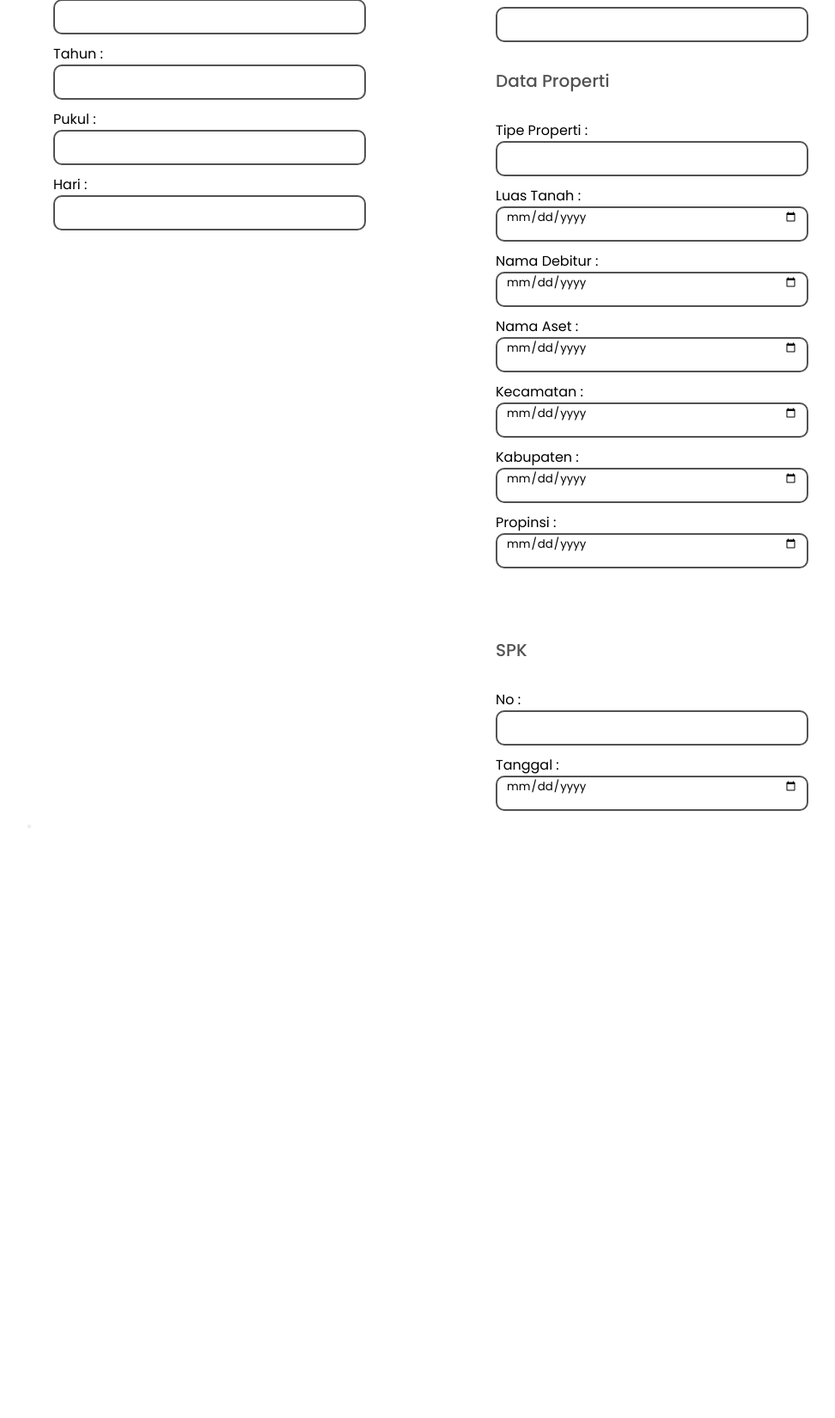
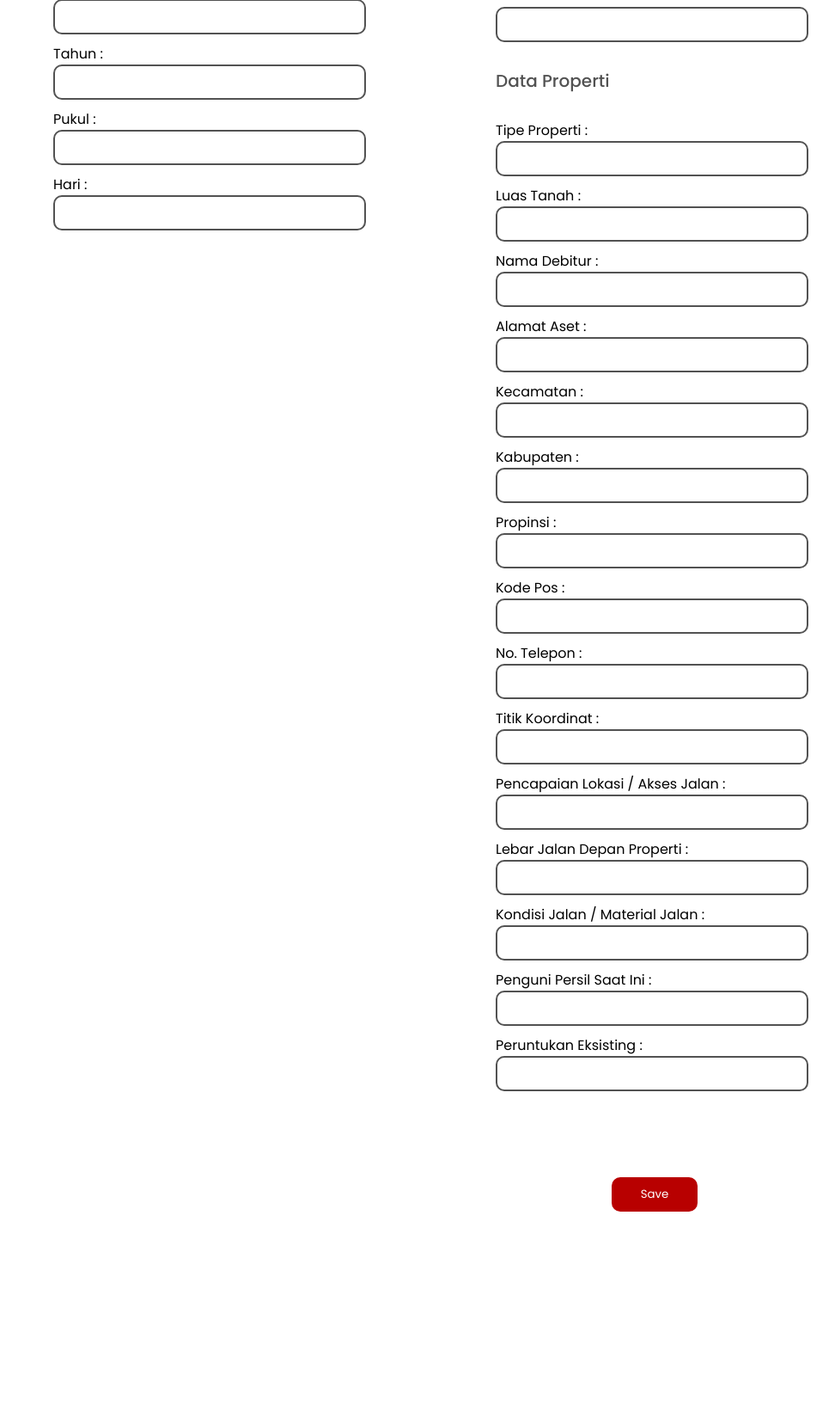
Before and after one commit to ren3am/kjpp-system, a Django app: page /kertaskerja in a window 1280 px wide. Shown: the part 1058-2707 px from the top of the page at 86% size, without its empty margins (218-1190 px from the left). Run offline with Django 5.2, Linux system fonts and the light colour scheme.

Commit message:
updated form

```diff
--- a/projectkjpp/mysite/kjpp/admin.py
+++ b/projectkjpp/mysite/kjpp/admin.py
@@ -2,14 +2,14 @@ from django.contrib import admin
 
 # import dari .models
 
-from .models import Pemberi_tugas
+from .models import pemberi_tugas
 from .models import akun
 from .models import form_isian
 from .models import objekProperti
 
 # Register your models here.
 
-admin.site.register(Pemberi_tugas)
+admin.site.register(pemberi_tugas)
 admin.site.register(akun)
 admin.site.register(form_isian)
 admin.site.register(objekProperti)
--- a/projectkjpp/mysite/kjpp/static/kjpp/kertaskerja.css
+++ b/projectkjpp/mysite/kjpp/static/kjpp/kertaskerja.css
@@ -247,3 +247,21 @@ label,input{
 .form-kertas-kerja-1-right label{
     margin-top: 10px;
 }
+
+.isian-btn{
+    display: flex;
+    width: 100%;
+    justify-content:end;
+    align-items: center;
+}
+
+.isian-btn button{
+    background-color: var(--primary-color);
+    color: var(--text-color-white);
+    width: 100px;
+    height: 40px;
+    margin-right: 250px;
+    margin-top: 50px;
+    border: 0px solid var(--text-color-gray);
+    border-radius: 10px;
+}
--- a/projectkjpp/mysite/kjpp/templates/kertaskerja.html
+++ b/projectkjpp/mysite/kjpp/templates/kertaskerja.html
@@ -11,6 +11,7 @@
     <link rel="preconnect" href="https://fonts.gstatic.com" crossorigin>
     <link href="https://fonts.googleapis.com/css2?family=Poppins:ital,wght@0,100;0,200;0,300;0,400;0,500;0,600;0,700;0,800;0,900;1,100;1,200;1,300;1,400;1,500;1,600;1,700;1,800;1,900&display=swap" rel="stylesheet">
     <link href='https://unpkg.com/boxicons@2.1.4/css/boxicons.min.css' rel='stylesheet'>
+    <script src="{% static 'kjpp/myjs.js' %}"></script>
     <!-- <link href="https://cdn.jsdelivr.net/npm/bootstrap@5.3.3/dist/css/bootstrap.min.css" rel="stylesheet" integrity="sha384-QWTKZyjpPEjISv5WaRU9OFeRpok6YctnYmDr5pNlyT2bRjXh0JMhjY6hW+ALEwIH" crossorigin="anonymous"> -->
 </head>
 <body>
@@ -68,43 +69,43 @@
                         <!--BAGIAN KIRI-->
 
                         <div class="form-kertas-kerja-1-left">
-                            <h1>Pemberi Tugas</h1>
-                            <label for="isian-alamat">Alamat :</label>
-                            <input type="text" id="Alamat">
+                            <h1>Pemberi Tugas</h1> <!--INI BLM ADA FORM BUAT NAMA-->
+                            <label for="pemberitugas_alamat">Alamat :</label>
+                            <input type="text" name="pemberitugas_alamat" id="pemberitugas_alamat">
 
-                            <label for="isian-desa">Desa :</label>
-                            <input type="text" id="desa">
+                            <label for="pemberitugas_desa">Desa :</label>
+                            <input type="text" name="pemberitugas_desa" id="pemberitugas_desa">
 
-                            <label for="isian-kecamatan">Kecamatan :</label>
-                            <input type="text" id="Kecamatan">
+                            <label for="pemberitugas_kecamatan">Kecamatan :</label>
+                            <input type="text" name="pemberitugas_kecamatan" id="pemberitugas_kecamatan">
 
-                            <label for="isian-kabupaten">Kabupaten :</label>
-                            <input type="text" id="Kabupaten">
+                            <label for="pemberitugas_kabupaten">Kabupaten :</label>
+                            <input type="text" name="pemberitugas_kabupaten" id="pemberitugas_kabupaten">
 
-                            <label for="isian-provinsi">Provinsi :</label>
-                            <input type="text" id="Provinsi">
+                            <label for="pemberitugas_provinsi">Provinsi :</label>
+                            <input type="text" name="pemberitugas_provinsi" id="pemberitugas_provinsi">
                         </div>
 
                         <!-- BAGIAN KANAN -->
 
                         <div class="form-kertas-kerja-1-right">
                             <h1>Surat Order</h1>
-                            <label for="isian-suratorder-no">No :</label>
-                            <input type="text" id="isian-suratorder-no">
+                            <label for="isian_suratorder_no">No :</label>
+                            <input type="text" name="isian_suratorder_no" id="isian_suratorder_no">
 
-                            <label for="isian-suratorder-tanggal">Tanggal :</label>
-                            <input type="date" id="desa">
+                            <label for="isian_suratorder_tanggal">Tanggal :</label>
+                            <input type="date" name="isian_suratorder_tanggal" id="isian_suratorder_tanggal">
 
                             <br>
                             <br>
 
                             <h1>SPK</h1>
 
-                            <label for="isian-spk-no">No :</label>
-                            <input type="text" id="isian-spk-no">
+                            <label for="isian_spk_no">No :</label>
+                            <input type="text" name="isian_spk_no" id="isian_spk_no">
 
-                            <label for="isian-spk-tanggal">Tanggal :</label>
-                            <input type="date" id="isian-spk-tanggal">
+                            <label for="isian_spk_tanggal">Tanggal :</label>
+                            <input type="date" name="isian_spk_tanggal" id="isian_spk_tanggal">
                         </div>
 
                     </div>
@@ -123,11 +124,11 @@
 
                         <div class="form-kertas-kerja-1-left">
                             <h1>Survey</h1>
-                            <label for="isian-survey-nosurattugas">No. Surat Tugas :</label>
-                            <input type="text" id="isian-survey-nosurattugas">
+                            <label for="survei_nosurattugas">No. Surat Tugas :</label>
+                            <input type="text" name="survei_nosurattugas" id="survei_nosurattugas">
 
-                            <label for="isian-survey-tanggal">Tanggal :</label>
-                            <input type="date" id="isian-survey-tanggal">
+                            <label for="survei_tanggal">Tanggal :</label>
+                            <input type="date" name="survei_tanggal" id="survei_tanggal">
 
                             <label for="isian-survey-tanggalterbilang">Tanggal terbilang :</label>
                             <input type="text" id="isian-survey-tanggalterbilang">
@@ -138,8 +139,8 @@
                             <label for="isian-survey-tahun">Tahun :</label>
                             <input type="text" id="isian-survey-tahun">
 
-                            <label for="isian-survey-pukul">Pukul :</label>
-                            <input type="text" id="isian-survey-pukul">
+                            <label for="survei_pukul">Pukul :</label>
+                            <input type="text" name="survei_pukul" id="survei_pukul">
 
                             <label for="isian-survey-hari">Hari :</label>
                             <input type="text" id="isian-survey-hari">
@@ -150,52 +151,68 @@
                         <div class="form-kertas-kerja-1-right">
 
                             <h1>Tujuan Penilaian</h1>
-                            <input type="text" id="isian-tujuanpenilaian">
+                            <input type="text" name ="isian_tujuanpenilaian" id="isian_tujuanpenilaian">
 
                             <h1>Kantor KJPP</h1>
-                            <input type="text" id="isian-kantorkjpp">
+                            <input type="text" name = "isian_kantorkjpp" id="isian_kantorkjpp">
 
                             <h1>Pendamping Inspeksi</h1>
-                            <input type="text" id="isian-pendampinginspeksi">
+                            <input type="text" name="isian_pendampinginspeksi" id="isian_pendampinginspeksi">
 
                             <h1>Data Properti</h1>
-                            <label for="isian-suratorder-no">Tipe Properti :</label>
-                            <input type="text" id="isian-suratorder-no">
+                            <label for="properti_tipeproperti">Tipe Properti :</label>
+                            <input type="text" name="properti_tipeproperti" id="properti_tipeproperti">
 
-                            <label for="isian-suratorder-tanggal">Luas Tanah :</label>
-                            <input type="date" id="desa">
+                            <label for="properti_luastanah">Luas Tanah :</label>
+                            <input type="text" name="properti_luastanah" id="properti_luastanah">
 
-                            <label for="isian-suratorder-tanggal">Nama Debitur :</label>
-                            <input type="date" id="desa">
+                            <label for="debitur_namadebitur">Nama Debitur :</label>
+                            <input type="text" name="debitur_namadebitur" id="debitur_namadebitur">
 
-                            <label for="isian-suratorder-tanggal">Nama Aset :</label>
-                            <input type="date" id="desa">
+                            <label for="properti_alamataset">Alamat Aset :</label>
+                            <input type="text" name="properti_alamataset" id="properti_alamataset">
 
-                            <label for="isian-suratorder-tanggal">Kecamatan :</label>
-                            <input type="date" id="desa">
+                            <label for="properti_kecamatan">Kecamatan :</label>
+                            <input type="text" name="properti_kecamatan" id="properti_kecamatan">
 
-                            <label for="isian-suratorder-tanggal">Kabupaten :</label>
-                            <input type="date" id="desa">
+                            <label for="properti_kabupaten">Kabupaten :</label>
+                            <input type="text" name="properti_kabupaten" id="properti_kabupaten">
 
-                            <label for="isian-suratorder-tanggal">Propinsi :</label>
-                            <input type="date" id="desa">
+                            <label for="properti_propinsi">Propinsi :</label>
+                            <input type="text" name="properti_propinsi" id="properti_propinsi">
+
+                            <label for="properti_kodepos">Kode Pos :</label>
+                            <input type="text" name="properti_kodepos" id="properti_kodepos">
+
+                            <label for="properti_notelp">No. Telepon :</label>
+                            <input type="text" name="properti_notelp" id="properti_notelp">
+
+                            <label for="properti_titikkoordinat">Titik Koordinat :</label>
+                            <input type="text" name="properti_titikkoordinat" id="properti_titikkoordinat">
+
+                            <label for="properti_pencapaianlokasiaksesjalan">Pencapaian Lokasi / Akses Jalan :</label>
+                            <input type="text" name="properti_pencapaianlokasiaksesjalan" id="properti_pencapaianlokasiaksesjalan">
+
+                            <label for="properti_lebarjalandepanproperti">Lebar Jalan Depan Properti :</label>
+                            <input type="text" name="properti_lebarjalandepanproperti" id="properti_lebarjalandepanproperti">
+
+                            <label for="properti_kondisijalanmaterialjalan">Kondisi Jalan / Material Jalan :</label>
+                            <input type="text" name="properti_kondisijalanmaterialjalan" id="properti_kondisijalanmaterialjalan">
+
+                            <label for="properti_penghunipersilsaatini">Penguni Persil Saat Ini :</label>
+                            <input type="text" name="properti_penghunipersilsaatini" id="properti_penghunipersilsaatini">
+
+                            <label for="properti_peruntukaneksisting">Peruntukan Eksisting :</label>
+                            <input type="text" name="properti_peruntukaneksisting" id="properti_peruntukaneksisting">
 
                             <br>
                             <br>
-
-                            <h1>SPK</h1>
-
-                            <label for="isian-spk-no">No :</label>
-                            <input type="text" id="isian-spk-no">
-
-                            <label for="isian-spk-tanggal">Tanggal :</label>
-                            <input type="date" id="isian-spk-tanggal">
                         </div>
 
                     </div>
-                    <button>
-
-                    </button>
+                    <div  class="isian-btn">
+                        <button type="submit" class="isian-btn-save">Save</button>
+                    </div>
 
 
 
--- a/projectkjpp/mysite/kjpp/views.py
+++ b/projectkjpp/mysite/kjpp/views.py
@@ -64,6 +64,7 @@ def kertaskerjatanah(request):
 
 def kertaskerjabangunan(request):
     if request.method == 'POST':
+        # ambil data dari formnya
         # nama modelsnya   =   nama di formnya
         properti_propinsi = request.POST.get('properti_propinsi')
         properti_kabupaten = request.POST.get('properti_kabupaten')
@@ -71,17 +72,33 @@ def kertaskerjabangunan(request):
         properti_namabangunan = request.POST.get('properti_namabangunan')
         properti_noimb = request.POST.get('properti_noimb')
         properti_luasdilapangan = request.POST.get('properti_luasdilapangan')
+        properti_jumlahlantai = request.POST.get('properti_jumlahlantai')
+        properti_tahunbangun = request.POST.get('properti_tahunbangun')
+        properti_tahunrenovasi = request.POST.get('properti_tahunrenovasi')
+        properti_tahunpenilaian = request.POST.get('properti_tahunpenilaian')
+        properti_umurekonomis = request.POST.get('properti_umurekonomis')
+        properti_ikk = request.POST.get('properti_ikk')
+        properti_ilm = request.POST.get('properti_ilm')
 
-        # Optional: Add basic validation
+        # Basic validation isi semua atau nggak
         if all([properti_propinsi, properti_kabupaten, properti_tipebangunan,
-                properti_namabangunan, properti_noimb, properti_luasdilapangan]):
+                properti_namabangunan, properti_noimb, properti_luasdilapangan,
+                properti_jumlahlantai, properti_tahunbangun, properti_tahunrenovasi,
+                properti_tahunpenilaian, properti_umurekonomis]):
             new_properti = objekProperti(
                 properti_propinsi=properti_propinsi,
                 properti_kabupaten=properti_kabupaten,
                 properti_tipebangunan=properti_tipebangunan,
                 properti_namabangunan=properti_namabangunan,
                 properti_noimb=properti_noimb,
-                properti_luasdilapangan=properti_luasdilapangan
+                properti_luasdilapangan=properti_luasdilapangan,
+                properti_jumlahlantai = properti_jumlahlantai,
+                properti_tahunbangun = properti_tahunbangun,
+                properti_tahunrenovasi = properti_tahunrenovasi,
+                properti_tahunpenilaian = properti_tahunpenilaian,
+                properti_umurekonomis = properti_umurekonomis,
+                properti_ikk = properti_ikk,
+                properti_ilm = properti_ilm,
             )
             new_properti.save()
             return redirect('kertaskerja')  # Ensure you have a URL named 'success_page'
```
Also changed, not shown: projectkjpp/mysite/kjpp/models.py (+65 -15 lines), projectkjpp/mysite/kjpp/migrations/0010_objekproperti_properti_ikk_and_more.py (added), projectkjpp/mysite/kjpp/migrations/0011_objekproperti_properti_kodepos.py (added), projectkjpp/mysite/kjpp/migrations/0012_alter_objekproperti_properti_jumlahlantai_and_more.py (added), projectkjpp/mysite/kjpp/migrations/0013_debitur_pegawai_alter_form_isian_isian_kantorkjpp_and_more.py (added).
